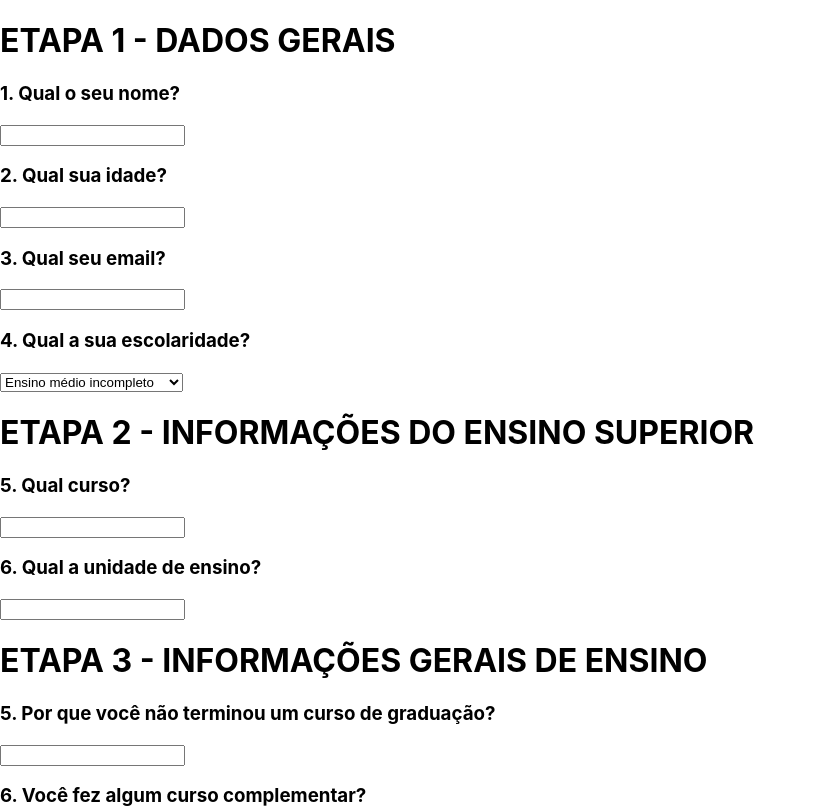
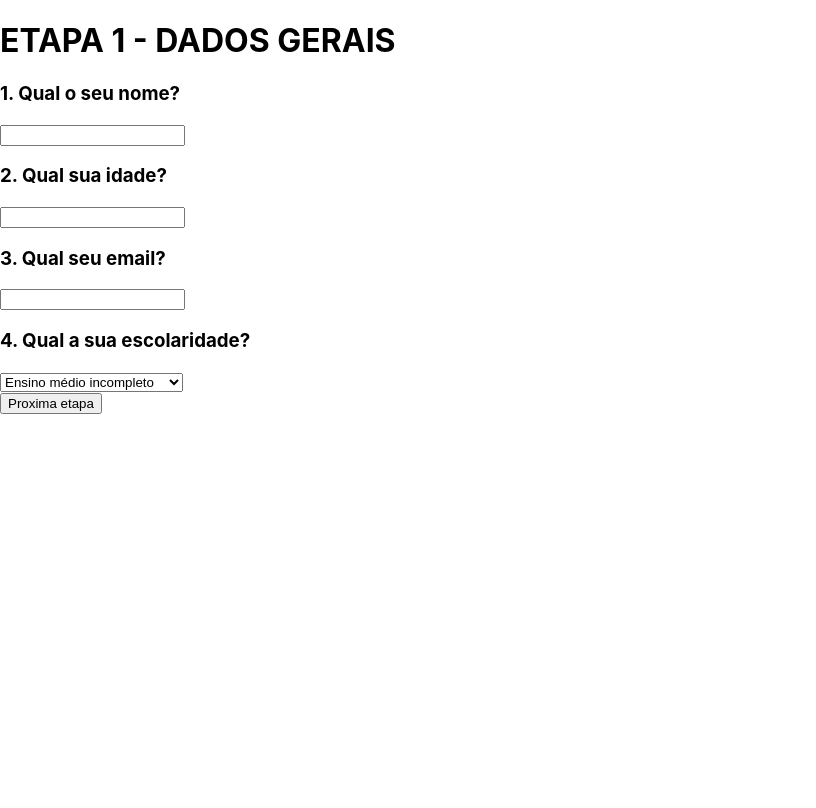
Before and after one commit to future4code/Bruno-Cardoso, a React (Create React App) app in the folder semana6/cardsforms/: page / in a window 1280 px wide. Shown: the top 808 px of the page, without its empty margins (0-816 px from the left). Built offline with nearby package versions, Linux system fonts and the light colour scheme.

Commit message:
Exercicio concluído, começo da estilização

```diff
--- a/semana6/cardsforms/src/App.js
+++ b/semana6/cardsforms/src/App.js
@@ -6,15 +6,38 @@ import ThirdStep from "./components/ThirdStep";
 import Congrats from "./components/Congrats";
 
 class App extends React.Component {
+  state = {
+    step: 1,
+  };
+
+  stepRender = () => {
+    switch (this.state.step) {
+      case 1:
+        return <Begin />;
+      case 2:
+        return <SecondStep />;
+      case 3:
+        return <ThirdStep />;
+      case 4:
+        return <Congrats />;
+    }
+  };
+
+  nextStep = () => {
+    const steps = this.setState({ step: this.state.step + 1 });
+  };
+
   render() {
-    return (
-      <div>
-        <Begin />
-        <SecondStep />
-        <ThirdStep />
-        <Congrats />
-      </div>
-    );
+    if (this.state.step <= 3) {
+      return (
+        <div>
+          {this.stepRender()}
+          <button onClick={this.nextStep}>Proxima etapa</button>
+        </div>
+      );
+    } else {
+      return <div>{this.stepRender()}</div>;
+    }
   }
 }
 
```
